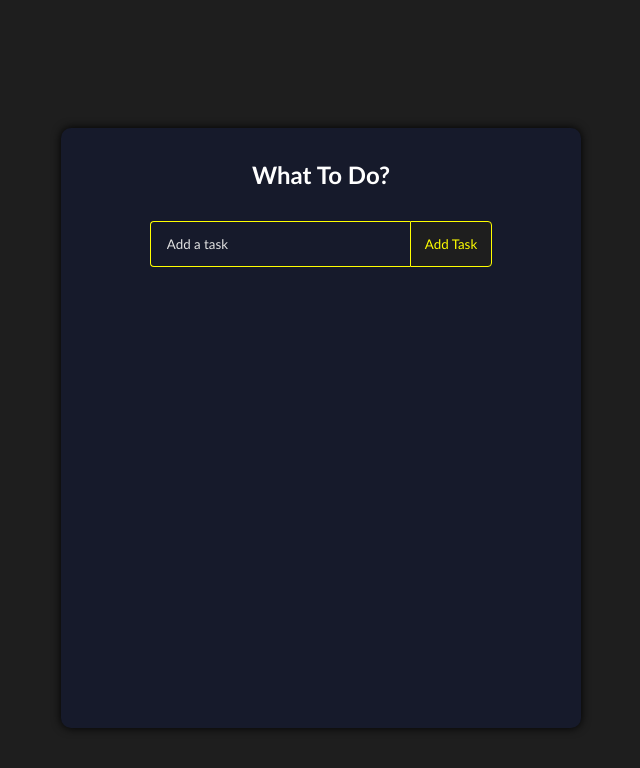
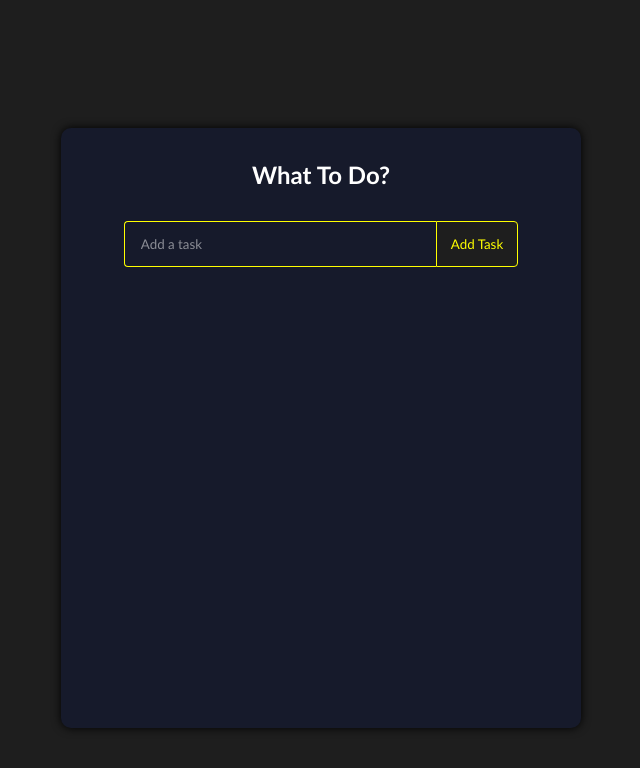
Before and after one commit to samin-irtiza/React-TodoList, a React (Create React App) app: page / in a window 1280 px wide. Shown: the top 768 px of the page, without its empty margins (319-959 px from the left). Built offline with nearby package versions, Linux system fonts and the light colour scheme.

Commit message:
added scrollbar styling

```diff
--- a/src/App.css
+++ b/src/App.css
@@ -22,18 +22,23 @@ body::-webkit-scrollbar-track
 
 body::-webkit-scrollbar
 {
-	width: 10px;
-	background-color: rgb(30, 30, 30);
+	width: 1vw;
+	background-color: transparent;
 }
 
 body::-webkit-scrollbar-thumb
 {
 	border-radius: 10px;
-	-webkit-box-shadow: inset 0 0 6px rgba(0,0,0,.3);
-	background-color: #ffff00;
-  border: 2px solid transparent;
+	-webkit-box-shadow: inset 0 0 0.3vw rgba(0,0,0,.3);
+	background-color: #ffff009f;
+  border: 0.3vw solid transparent;
   background-clip: content-box;
 }
+
+body::-webkit-scrollbar-thumb:hover{
+  background-color: yellow;
+}
+
 .todo-app {
   display: flex;
   flex-direction: column;
@@ -69,13 +74,13 @@ h1 {
   border: 1px solid yellow;
   border-right: none;
   outline: none;
-  width: 50%;
+  width: 60%;
   background: transparent;
   color: #fff;
 }
 
 .todo-input::placeholder {
-  color: #e2e2e2;
+  color: #ffffff80;
 }
 
 .todo-button {
```
